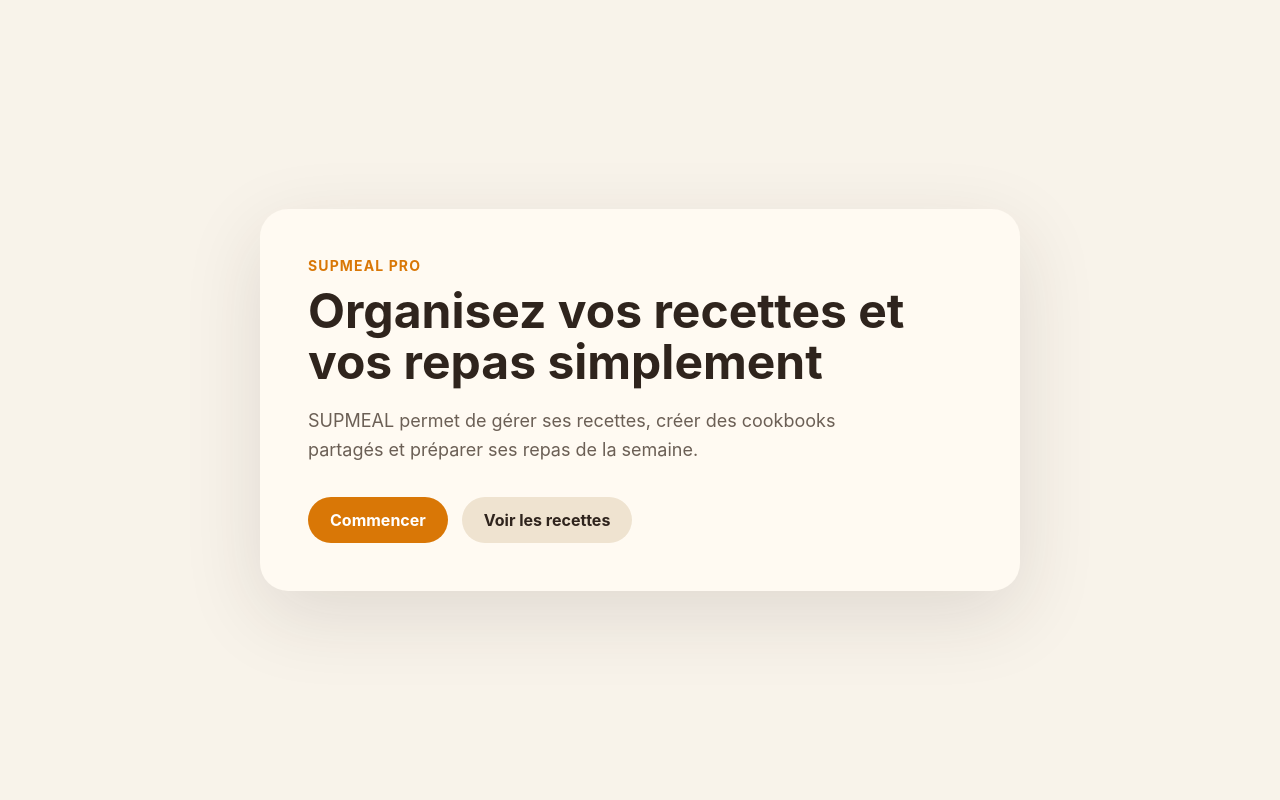
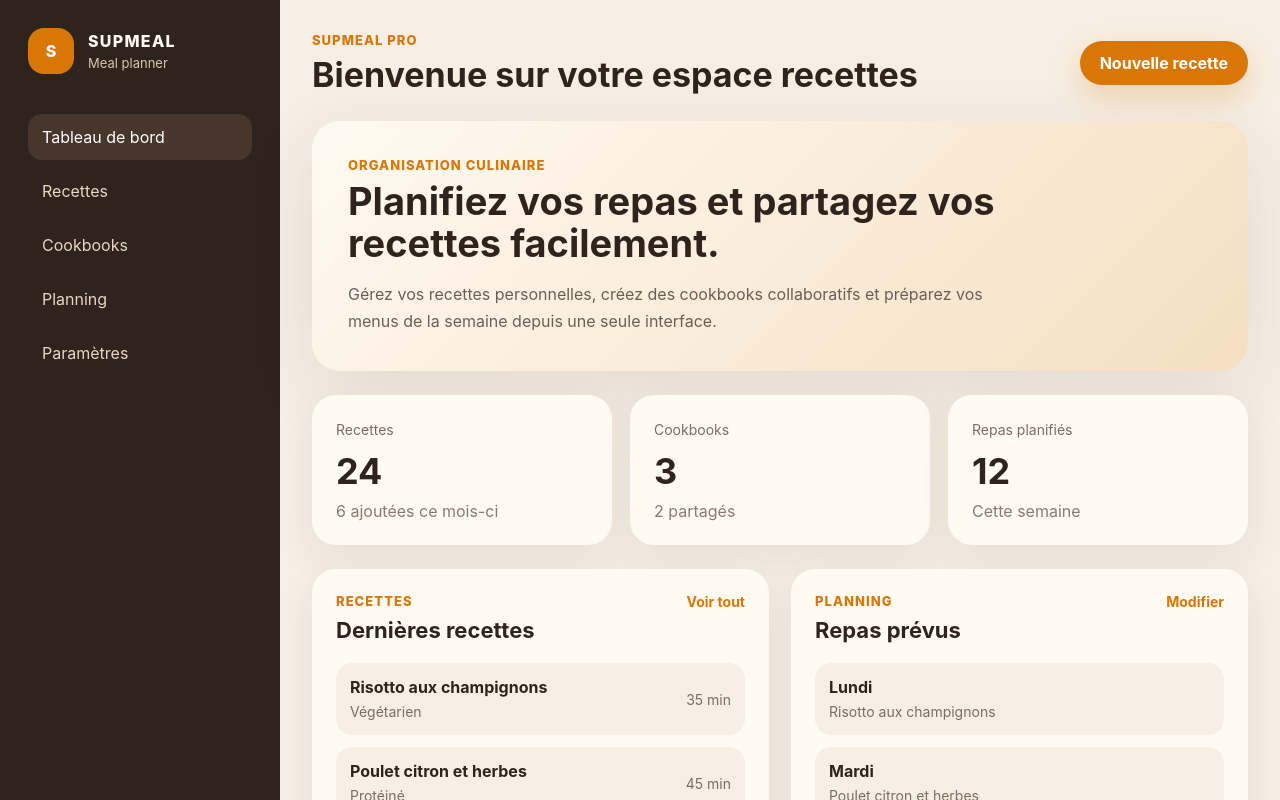
Before and after one commit to Noha-SEVESTRE/4RESIT, a Vue app in the folder frontend/: page / in a window 1280 px wide. Shown: the top 800 px of the page. Built offline with nearby package versions, Linux system fonts and the light colour scheme.

Commit message:
charte graphique V1 ?
V1 ou VFinale ???

```diff
--- a/frontend/src/App.vue
+++ b/frontend/src/App.vue
@@ -1,84 +1,143 @@
 <script setup lang="ts">
+const stats = [
+  {
+    label: "Recettes",
+    value: "24",
+    detail: "6 ajoutées ce mois-ci"
+  },
+  {
+    label: "Cookbooks",
+    value: "3",
+    detail: "2 partagés"
+  },
+  {
+    label: "Repas planifiés",
+    value: "12",
+    detail: "Cette semaine"
+  }
+];
+
+const recipes = [
+  {
+    title: "Risotto aux champignons",
+    tag: "Végétarien",
+    time: "35 min"
+  },
+  {
+    title: "Poulet citron et herbes",
+    tag: "Protéiné",
+    time: "45 min"
+  },
+  {
+    title: "Bowl saumon avocat",
+    tag: "Rapide",
+    time: "20 min"
+  }
+];
+
+const meals = [
+  {
+    day: "Lundi",
+    meal: "Risotto aux champignons"
+  },
+  {
+    day: "Mardi",
+    meal: "Poulet citron et herbes"
+  },
+  {
+    day: "Mercredi",
+    meal: "Bowl saumon avocat"
+  }
+];
 </script>
 
 <template>
-  <main class="app">
-    <section class="hero">
-      <p class="eyebrow">SUPMEAL Pro</p>
-      <h1>Organisez vos recettes et vos repas simplement</h1>
-      <p class="description">
-        SUPMEAL permet de gérer ses recettes, créer des cookbooks partagés et préparer ses repas de la semaine.
-      </p>
-      <div class="actions">
-        <button>Commencer</button>
-        <button class="secondary">Voir les recettes</button>
+  <div class="app-shell">
+    <aside class="sidebar">
+      <div class="brand">
+        <div class="brand-icon">S</div>
+        <div>
+          <p>SUPMEAL</p>
+          <span>Meal planner</span>
+        </div>
       </div>
-    </section>
-  </main>
+
+      <nav class="navigation">
+        <a class="active" href="#">Tableau de bord</a>
+        <a href="#">Recettes</a>
+        <a href="#">Cookbooks</a>
+        <a href="#">Planning</a>
+        <a href="#">Paramètres</a>
+      </nav>
+    </aside>
+
+    <main class="content">
+      <header class="topbar">
+        <div>
+          <p class="eyebrow">SUPMEAL Pro</p>
+          <h1>Bienvenue sur votre espace recettes</h1>
+        </div>
+        <button>Nouvelle recette</button>
+      </header>
+
+      <section class="hero-card">
+        <div>
+          <p class="eyebrow">Organisation culinaire</p>
+          <h2>Planifiez vos repas et partagez vos recettes facilement.</h2>
+          <p>
+            Gérez vos recettes personnelles, créez des cookbooks collaboratifs et préparez vos menus de la semaine depuis une seule interface.
+          </p>
+        </div>
+      </section>
+
+      <section class="stats-grid">
+        <article v-for="stat in stats" :key="stat.label" class="stat-card">
+          <span>{{ stat.label }}</span>
+          <strong>{{ stat.value }}</strong>
+          <p>{{ stat.detail }}</p>
+        </article>
+      </section>
+
+      <section class="dashboard-grid">
+        <article class="panel">
+          <div class="panel-header">
+            <div>
+              <p class="eyebrow">Recettes</p>
+              <h3>Dernières recettes</h3>
+            </div>
+            <a href="#">Voir tout</a>
+          </div>
+
+          <div class="list">
+            <div v-for="recipe in recipes" :key="recipe.title" class="list-item">
+              <div>
+                <strong>{{ recipe.title }}</strong>
+                <span>{{ recipe.tag }}</span>
+              </div>
+              <p>{{ recipe.time }}</p>
+            </div>
+          </div>
+        </article>
+
+        <article class="panel">
+          <div class="panel-header">
+            <div>
+              <p class="eyebrow">Planning</p>
+              <h3>Repas prévus</h3>
+            </div>
+            <a href="#">Modifier</a>
+          </div>
+
+          <div class="list">
+            <div v-for="meal in meals" :key="meal.day" class="list-item">
+              <div>
+                <strong>{{ meal.day }}</strong>
+                <span>{{ meal.meal }}</span>
+              </div>
+            </div>
+          </div>
+        </article>
+      </section>
+    </main>
+  </div>
 </template>
-
-<style scoped>
-.app {
-  min-height: 100vh;
-  display: flex;
-  align-items: center;
-  justify-content: center;
-  padding: 32px;
-  background: #f8f3ea;
-  color: #2f241d;
-}
-
-.hero {
-  width: 100%;
-  max-width: 760px;
-  padding: 48px;
-  border-radius: 28px;
-  background: #fffaf2;
-  box-shadow: 0 24px 80px rgba(47, 36, 29, 0.12);
-}
-
-.eyebrow {
-  margin: 0 0 12px;
-  font-size: 14px;
-  font-weight: 700;
-  color: #d97706;
-  letter-spacing: 0.08em;
-  text-transform: uppercase;
-}
-
-h1 {
-  margin: 0;
-  max-width: 680px;
-  font-size: 48px;
-  line-height: 1.05;
-}
-
-.description {
-  max-width: 560px;
-  margin: 20px 0 0;
-  font-size: 18px;
-  line-height: 1.6;
-  color: #6b5f55;
-}
-
-.actions {
-  display: flex;
-  gap: 14px;
-  margin-top: 32px;
-}
-
-button {
-  border: 0;
-  border-radius: 999px;
-  padding: 13px 22px;
-  background: #d97706;
-  color: white;
-  font-weight: 700;
-  cursor: pointer;
-}
-
-button.secondary {
-  background: #efe3d0;
-  color: #2f241d;
-}
-</style>
--- a/frontend/src/style.css
+++ b/frontend/src/style.css
@@ -1,10 +1,19 @@
+:root {
+  font-family: Inter, Avenir, Helvetica, Arial, sans-serif;
+  color: #2f241d;
+  background: #f7efe4;
+  font-synthesis: none;
+  text-rendering: optimizeLegibility;
+}
+
 * {
   box-sizing: border-box;
 }
 
 body {
   margin: 0;
-  font-family: Inter, Avenir, Helvetica, Arial, sans-serif;
+  min-width: 320px;
+  min-height: 100vh;
 }
 
 button,
@@ -13,3 +22,244 @@ textarea,
 select {
   font: inherit;
 }
+
+button {
+  border: 0;
+  border-radius: 999px;
+  padding: 12px 20px;
+  background: #d97706;
+  color: #ffffff;
+  font-weight: 700;
+  cursor: pointer;
+  box-shadow: 0 12px 30px rgba(217, 119, 6, 0.25);
+}
+
+a {
+  color: inherit;
+  text-decoration: none;
+}
+
+.app-shell {
+  min-height: 100vh;
+  display: grid;
+  grid-template-columns: 280px 1fr;
+}
+
+.sidebar {
+  padding: 28px;
+  background: #2f241d;
+  color: #fffaf2;
+}
+
+.brand {
+  display: flex;
+  align-items: center;
+  gap: 14px;
+  margin-bottom: 40px;
+}
+
+.brand-icon {
+  width: 46px;
+  height: 46px;
+  display: grid;
+  place-items: center;
+  border-radius: 16px;
+  background: #d97706;
+  color: white;
+  font-weight: 800;
+}
+
+.brand p {
+  margin: 0;
+  font-weight: 800;
+  letter-spacing: 0.08em;
+}
+
+.brand span {
+  display: block;
+  margin-top: 4px;
+  color: #d8c5ae;
+  font-size: 13px;
+}
+
+.navigation {
+  display: grid;
+  gap: 8px;
+}
+
+.navigation a {
+  padding: 13px 14px;
+  border-radius: 14px;
+  color: #e7d6c2;
+}
+
+.navigation a.active,
+.navigation a:hover {
+  background: #47362b;
+  color: #ffffff;
+}
+
+.content {
+  padding: 32px;
+}
+
+.topbar {
+  display: flex;
+  align-items: center;
+  justify-content: space-between;
+  gap: 24px;
+  margin-bottom: 28px;
+}
+
+.eyebrow {
+  margin: 0 0 8px;
+  color: #d97706;
+  font-size: 13px;
+  font-weight: 800;
+  letter-spacing: 0.08em;
+  text-transform: uppercase;
+}
+
+h1,
+h2,
+h3,
+p {
+  margin-top: 0;
+}
+
+h1 {
+  margin-bottom: 0;
+  font-size: 34px;
+  line-height: 1.1;
+}
+
+h2 {
+  max-width: 720px;
+  margin-bottom: 16px;
+  font-size: 38px;
+  line-height: 1.1;
+}
+
+h3 {
+  margin-bottom: 0;
+  font-size: 22px;
+}
+
+.hero-card {
+  padding: 36px;
+  border-radius: 28px;
+  background: linear-gradient(135deg, #fffaf2, #f4dfc1);
+  box-shadow: 0 20px 70px rgba(47, 36, 29, 0.1);
+}
+
+.hero-card p:last-child {
+  max-width: 640px;
+  margin-bottom: 0;
+  color: #6b5f55;
+  line-height: 1.7;
+}
+
+.stats-grid {
+  display: grid;
+  grid-template-columns: repeat(3, 1fr);
+  gap: 18px;
+  margin-top: 24px;
+}
+
+.stat-card {
+  padding: 24px;
+  border-radius: 24px;
+  background: #fffaf2;
+  box-shadow: 0 14px 40px rgba(47, 36, 29, 0.08);
+}
+
+.stat-card span {
+  color: #7b6d62;
+  font-size: 14px;
+}
+
+.stat-card strong {
+  display: block;
+  margin-top: 10px;
+  font-size: 36px;
+}
+
+.stat-card p {
+  margin: 8px 0 0;
+  color: #8a7b70;
+}
+
+.dashboard-grid {
+  display: grid;
+  grid-template-columns: 1fr 1fr;
+  gap: 22px;
+  margin-top: 24px;
+}
+
+.panel {
+  padding: 24px;
+  border-radius: 24px;
+  background: #fffaf2;
+  box-shadow: 0 14px 40px rgba(47, 36, 29, 0.08);
+}
+
+.panel-header {
+  display: flex;
+  align-items: flex-start;
+  justify-content: space-between;
+  gap: 16px;
+  margin-bottom: 20px;
+}
+
+.panel-header a {
+  color: #d97706;
+  font-weight: 700;
+  font-size: 14px;
+}
+
+.list {
+  display: grid;
+  gap: 12px;
+}
+
+.list-item {
+  display: flex;
+  align-items: center;
+  justify-content: space-between;
+  gap: 16px;
+  padding: 14px;
+  border-radius: 16px;
+  background: #f7efe4;
+}
+
+.list-item strong {
+  display: block;
+  margin-bottom: 4px;
+}
+
+.list-item span,
+.list-item p {
+  margin: 0;
+  color: #7b6d62;
+  font-size: 14px;
+}
+
+@media (max-width: 900px) {
+  .app-shell {
+    grid-template-columns: 1fr;
+  }
+
+  .sidebar {
+    position: static;
+  }
+
+  .stats-grid,
+  .dashboard-grid {
+    grid-template-columns: 1fr;
+  }
+
+  .topbar {
+    align-items: flex-start;
+    flex-direction: column;
+  }
+}
```
